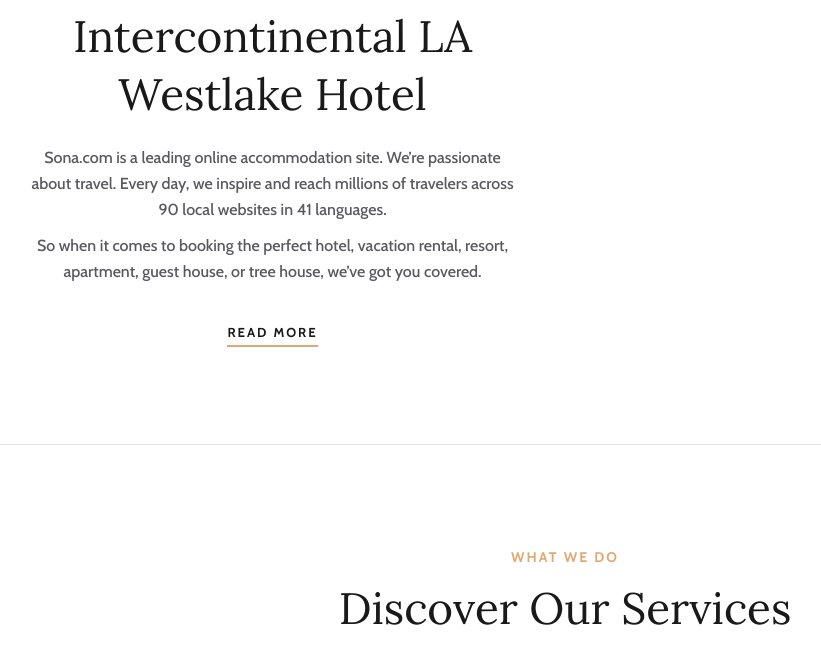
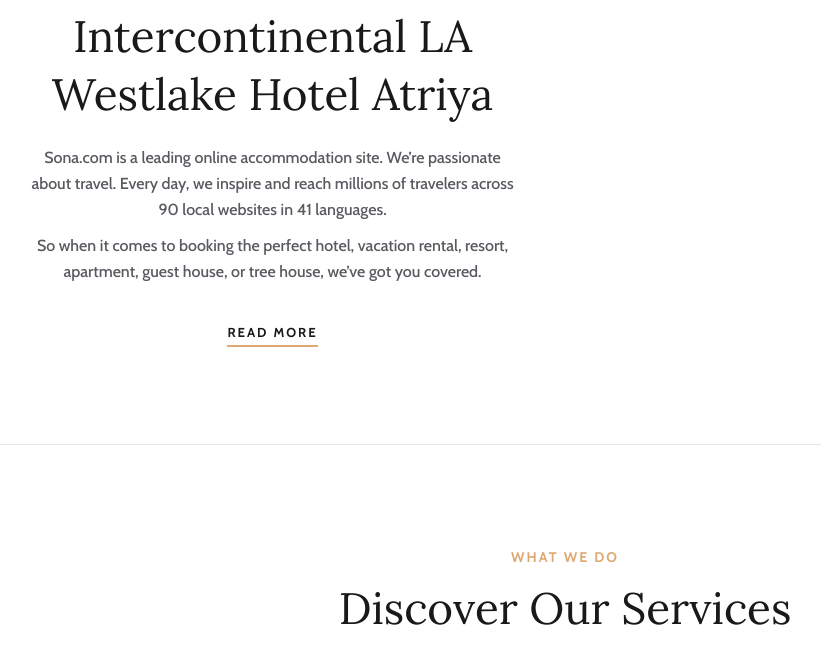
Before and after one commit to zahra9720/demo-fetch, a plain HTML site: page index.html in a window 1280 px wide. Shown: the part 1028-1698 px from the top of the page, without its empty margins (75-896 px from the left). Drawn offline with nearby package versions, Linux system fonts and the light colour scheme; a web font is replaced by a local one.

Commit message:
remote-origin: heading changed - index.html

```diff
--- a/index.html
+++ b/index.html
@@ -218,7 +218,7 @@
                     <div class="about-text">
                         <div class="section-title">
                             <span>About Us</span>
-                            <h2>Intercontinental LA <br />Westlake Hotel</h2>
+                            <h2>Intercontinental LA <br />Westlake Hotel Atriya</h2>
                         </div>
                         <p class="f-para">Sona.com is a leading online accommodation site. We’re passionate about
                             travel. Every day, we inspire and reach millions of travelers across 90 local websites in 41
```
